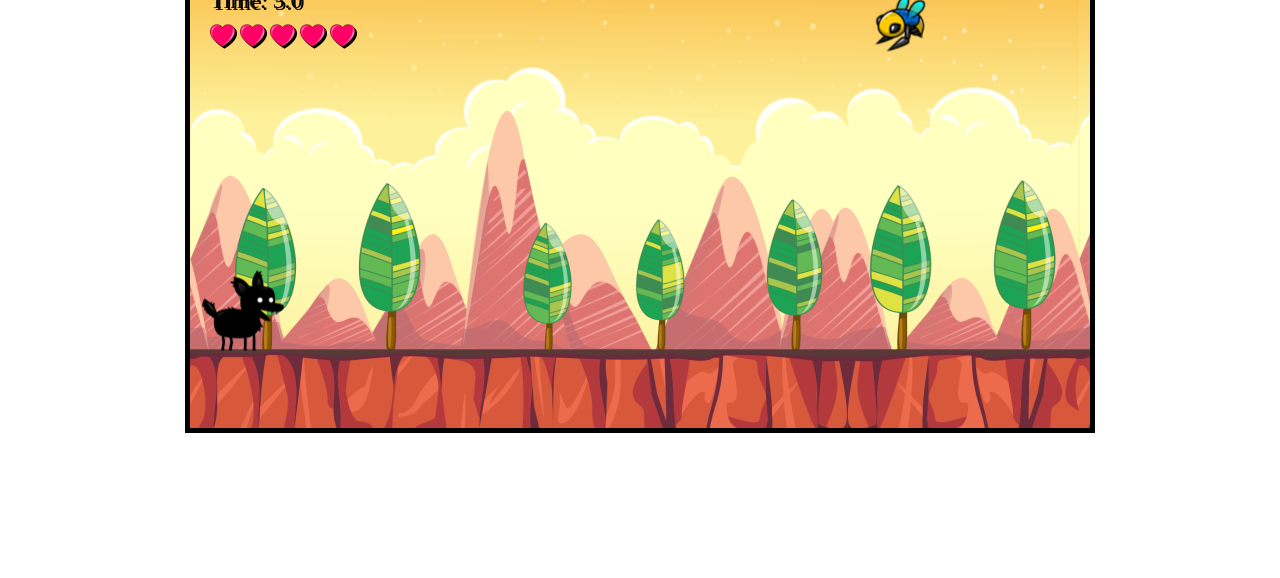
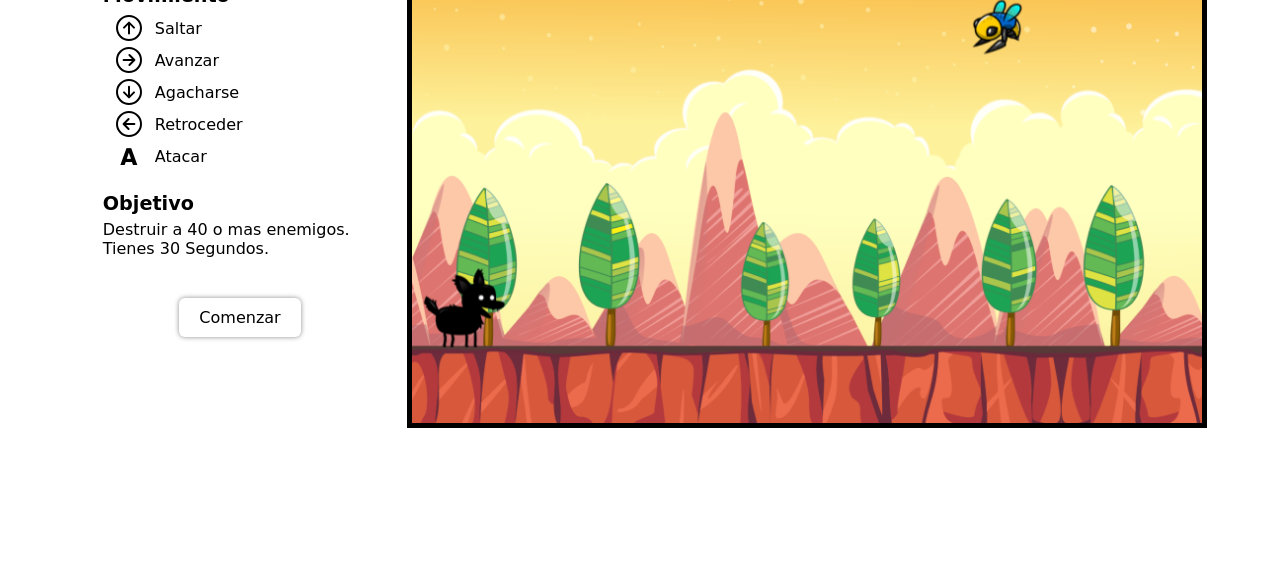
Before and after one commit to Pablo220288/Game-Proyect, a plain HTML site: page index.html in a window 1280 px wide. Shown: the part 222-800 px from the top of the page. Drawn offline with nearby package versions, Linux system fonts and the light colour scheme; a web font is replaced by a local one.

Commit message:
Correcciones Finales

```diff
--- a/index.html
+++ b/index.html
@@ -1,37 +1,81 @@
 <!DOCTYPE html>
 <html lang="es">
   <head>
-    <meta charset="UTF-8">
-    <meta http-equiv="X-UA-Compatible" content="IE=edge">
-    <meta name="viewport" content="width=device-width, initial-scale=1.0">
+    <meta charset="UTF-8" />
+    <meta http-equiv="X-UA-Compatible" content="IE=edge" />
+    <meta name="viewport" content="width=device-width, initial-scale=1.0" />
     <title>Game Fox</title>
-    <link rel="preconnect" href="https://fonts.googleapis.com">
-    <link rel="preconnect" href="https://fonts.gstatic.com" crossorigin>
-    <link href="https://fonts.googleapis.com/css2?family=Bungee+Spice&display=swap" rel="stylesheet">
-    <link rel="stylesheet" href="sass/css/styles.css">
+    <link rel="preconnect" href="https://fonts.googleapis.com" />
+    <link rel="preconnect" href="https://fonts.gstatic.com" crossorigin />
+    <link
+      href="https://fonts.googleapis.com/css2?family=Bungee+Spice&display=swap"
+      rel="stylesheet"
+    />
+    <link rel="stylesheet" href="sass/css/styles.css" />
   </head>
   <body>
     <header></header>
     <main>
+      <div class="main-container">
+        <div class="info-game-container">
+          <h1 class="game-title">Crazy Dog</h1>
+          <div class="game-info">
+            <h4>Movimiento</h4>
+            <div class="movement">
+              <ion-icon name="arrow-up-circle-outline"></ion-icon>
+              <p>Saltar</p>
+            </div>
+            <div class="movement">
+              <ion-icon name="arrow-forward-circle-outline"></ion-icon>
+              <p>Avanzar</p>
+            </div>
+            <div class="movement">
+              <ion-icon name="arrow-down-circle-outline"></ion-icon>
+              <p>Agacharse</p>
+            </div>
+            <div class="movement">
+              <ion-icon name="arrow-back-circle-outline"></ion-icon>
+              <p>Retroceder</p>
+            </div>
+            <div class="movement">
+              <h2>A</h2>
+              <p>Atacar</p>
+            </div>
+          </div>
+          <div class="game-info">
+            <h4>Objetivo</h4>
+            <p>Destruir a 40 o mas enemigos.</p>
+            <p>Tienes 30 Segundos.</p>
+          </div>
+          <button id="comenzar">Comenzar</button>
+        </div>
         <canvas id="canvas1"></canvas>
+      </div>
 
-    <img id="playerImage" src="assets/player.png" alt="Palyer">
-    <img id="leyer1" src="assets/layer-6.png" alt="Background">
-    <img id="leyer2" src="assets/layer-7.png" alt="Background">
-    <img id="leyer3" src="assets/layer-8.png" alt="Background">
-    <img id="leyer4" src="assets/layer-9.png" alt="Background">
-    <img id="leyer5" src="assets/layer-10.png" alt="Background">
-    <img id="fly_enemy" src="assets/beEnemy2.png" alt="Bee">
-    <img id="monster_enemy" src="assets/monsterEnemy2.png" alt="Monster">
-    <img id="marcian_enemy" src="assets/marcianEnemy2.png" alt="Marcian">
-    <img id="bubble" src="assets/bubble2.png" alt="Fire">
-    <img id="collisionAnimation" src="assets/boom.png" alt="Boom">
-    <img id="live" src="assets/live.jpg" alt="Live">
+      <img id="playerImage" src="assets/player.png" alt="Palyer" />
+      <img id="leyer1" src="assets/layer-6.png" alt="Background" />
+      <img id="leyer2" src="assets/layer-7.png" alt="Background" />
+      <img id="leyer3" src="assets/layer-8.png" alt="Background" />
+      <img id="leyer4" src="assets/layer-9.png" alt="Background" />
+      <img id="leyer5" src="assets/layer-10.png" alt="Background" />
+      <img id="fly_enemy" src="assets/beEnemy2.png" alt="Bee" />
+      <img id="monster_enemy" src="assets/monsterEnemy2.png" alt="Monster" />
+      <img id="marcian_enemy" src="assets/marcianEnemy2.png" alt="Marcian" />
+      <img id="bubble" src="assets/bubble2.png" alt="Fire" />
+      <img id="collisionAnimation" src="assets/boom.png" alt="Boom" />
+      <img id="live" src="assets/live.jpg" alt="Live" />
 
-
-    <h2 id="loading"> loading...</h2>
+      <h2 id="loading">loading...</h2>
     </main>
     <footer></footer>
+    <script
+      type="module"
+      src="https://unpkg.com/ionicons@5.5.2/dist/ionicons/ionicons.esm.js"
+    ></script>
+    <script
+      nomodule
+      src="https://unpkg.com/ionicons@5.5.2/dist/ionicons/ionicons.js"
+    ></script>
     <script type="module" src="js/main.js"></script>
   </body>
 </html>
--- a/js/floatingMessage.js
+++ b/js/floatingMessage.js
@@ -16,6 +16,9 @@ export class FloatingMessage {
     }
     draw(context){
         context.font = '20px Bungee Spice'
+        context.fillStyle = 'white'
+        context.fillText(this.value, this.x, this.y)
+        context.fillStyles = 'black'
         context.fillText(this.value, this.x, this.y)
     }
 }
--- a/js/main.js
+++ b/js/main.js
@@ -3,14 +3,20 @@ import { InputHandler } from './input.js'
 import { Background } from './background.js';
 import { FlyingEnemy,GroundEnemy,ClimbingEnemy } from './enemies.js';
 import { Utils } from './utils.js';
-import { CollisionAnimation } from "./collisionAnimation.js";
+
+const loading = document.getElementById('loading');
+window.addEventListener('load', () => {
+    loading.style.display = 'none';
+})
+
+const comenzar = document.getElementById('comenzar')
+
+
 
 window.addEventListener('load', () => {
-    const loading = document.getElementById('loading');
-    loading.style.display = 'none';
     const canvas = document.getElementById('canvas1');
     const ctx = canvas.getContext('2d');
-    canvas.width = 900;
+    canvas.width = 800;
     canvas.height = 500;
 
     class Game {
@@ -113,3 +119,7 @@ window.addEventListener('load', () => {
     }
     animate(0)
 })
+
+const restartGame = () => {
+    this.player.restart()
+}
--- a/js/player.js
+++ b/js/player.js
@@ -22,6 +22,12 @@ export class Player {
         this.maxSpeed = 10
         this.states = [new Sitting(this.game), new Running(this.game), new Junping(this.game), new Falling(this.game), new Standing(this.game), new Rolling(this.game), new Diving (this.game), new Hit (this.game)]
         this.currentState = null
+    }
+    restart(){
+        this.x = 0;
+        this.y = this.game.height - this.height - this.game.groundMargin;
+        this.frameY = 0
+        this.maxFrame = 5
     }
     update(input, deltaTime){
         this.checkCollision()
@@ -74,7 +80,7 @@ export class Player {
                 this.game.collisions.push(new CollisionAnimation(this.game, enemy.x + enemy.width * 0.5, enemy.y + enemy.height * 0.5))
                 if(this.currentState === this.states[5] || this.currentState === this.states[6]){
                     this.game.score++
-                    this.game.floatingMessage.push(new FloatingMessage('+1', enemy.x, enemy.y, 170 ,50))
+                    this.game.floatingMessage.push(new FloatingMessage('+1', enemy.x, enemy.y, this.game.width * 0.5 ,80))
                 }else{
                     this.setState(7, 0)
                     this.game.score-=1
--- a/js/utils.js
+++ b/js/utils.js
@@ -12,16 +12,16 @@ export class Utils {
         context.shadowColor = 'black'
         context.shadowBlur = 0
         context.font = this.fontSize + 'px ' + this.fontFamily
-        context.textAlign = 'left'
+        context.textAlign = 'center'
         context.fillStyle = this.game.fontColor
         //Score
-        context.fillText('Score: ' + this.game.score, 20 , 50)
+        context.fillText('Score: ' + this.game.score, this.game.width * 0.5 , 50)
         //Time
-        context.font = this.fontSize * 0.8 + 'px ' + this.fontFamily
-        context.fillText('Time: ' + (this.game.time * 0.001).toFixed(1), 20 , 80)
+        context.textAlign = 'left'
+        context.fillText('Time: ' + (this.game.time * 0.001).toFixed(1), 610, 50)
         //Lives
         for(let i = 0; i < this.game.lives; i++){
-            context.drawImage(this.liveImage, 30 * i + 20, 95, 25, 25)
+            context.drawImage(this.liveImage, 30 * i + 20, 30, 25, 25)
         }
         //Game Over Message
         if(this.game.gameOver){
@@ -29,12 +29,14 @@ export class Utils {
             context.font = this.fontSize * 1.4 + 'px ' + this.fontFamily
             if(this.game.score > this.game.winningScore){
                 context.fillText('Boo-yah', this.game.width * 0.5, this.game.height * 0.5)
-                context.font = this.fontSize * 0.6 + 'px ' + this.fontFamily
-                context.fillText('What are creature of the night afraid of? YOU!!!', this.game.width * 0.5, this.game.height * 0.5 + 40)
+                context.font = this.fontSize * 0.7 + 'px ' + this.fontFamily
+                context.fillText('Quien es el amo de las bestias? tuuu!!!', this.game.width * 0.5, this.game.height * 0.5 + 40)
+                context.font = this.fontSize * 0.5 + 'px ' + this.fontFamily
+                context.fillText('GRACIAS POR JUGAR MI JUEGO', this.game.width * 0.5, this.game.height * 0.5 + 80)
             }else{
                 context.fillText('GAME OVER', this.game.width * 0.5, this.game.height * 0.5)
                 context.font = this.fontSize * 0.6 + 'px ' + this.fontFamily
-                context.fillText('Better luky next time!', this.game.width * 0.5, this.game.height * 0.5 + 40)
+                context.fillText('Mejor suerte la proxima!', this.game.width * 0.5, this.game.height * 0.5 + 40)
             }
         }
         context.restore()
--- a/sass/styles.scss
+++ b/sass/styles.scss
@@ -10,22 +10,79 @@
 body {
     overflow: hidden;
     main {
-        canvas {
-            position: absolute;
-            top: 50%;
-            left: 50%;
-            transform: translate(-50%, -50%);
-            border: 5px solid black;
-            max-width: 100%;
-            max-height: 100%;
+        .main-container{
+            width: 100%;
+            height: 100vh;
+            display: flex;
+            justify-content: center;
+            align-items: center;
+            .info-game-container{
+                height: 500px;
+                display: flex;
+                flex-direction: column;
+                justify-content: flex-start;
+                align-items: flex-start;
+                padding: 0px 30px;
+                .game-title{
+                    font-size: 3rem;
+                }
+                .game-info{
+                    display: flex;
+                    flex-direction: column;
+                    justify-content: center;
+                    align-items: flex-start;
+                    margin-bottom: 20px;
+                    h4{
+                        font-size: 1.2rem;
+                        margin-bottom: 5px;
+                    }
+                    .movement{
+                        display: flex;
+                        justify-content: center;
+                        align-items: center;
+                        gap: 10px;
+                        margin-left: 10px;
+                        ion-icon{
+                            font-size: 2rem;
+                        }
+                    }
+                    h2{
+                        width: 2rem;
+                        height: 2rem;
+                        font-family: 'Poppins', sans-serif;
+                        display: flex;
+                        justify-content: center;
+                        align-items: center;
+                    }
+                }
+                #comenzar{
+                    all: unset;
+                    margin-top: 20px;
+                    align-self: center;
+                    padding: 10px 20px;
+                    cursor: pointer;
+                    border-radius: 6px;
+                    box-shadow: 0px 0px 5px rgba(0, 0, 0, 0.459);
+
+                }
+            }
+            canvas {
+                border: 5px solid black;
+                width: 800px;
+                height: 500px;
+                max-width: 100%;
+                max-height: 100%;
+            }
         }
         img {
             display: none;
         }
         #loading {
             position: absolute;
+            background-color: white;
             top: 50%;
             width: 100%;
+            height: 100vh;
             text-align: center;
         }
     }
```
Also changed, not shown: sass/css/styles.css, 1 other file. Lines whose indentation alone changed are shown as unchanged.
